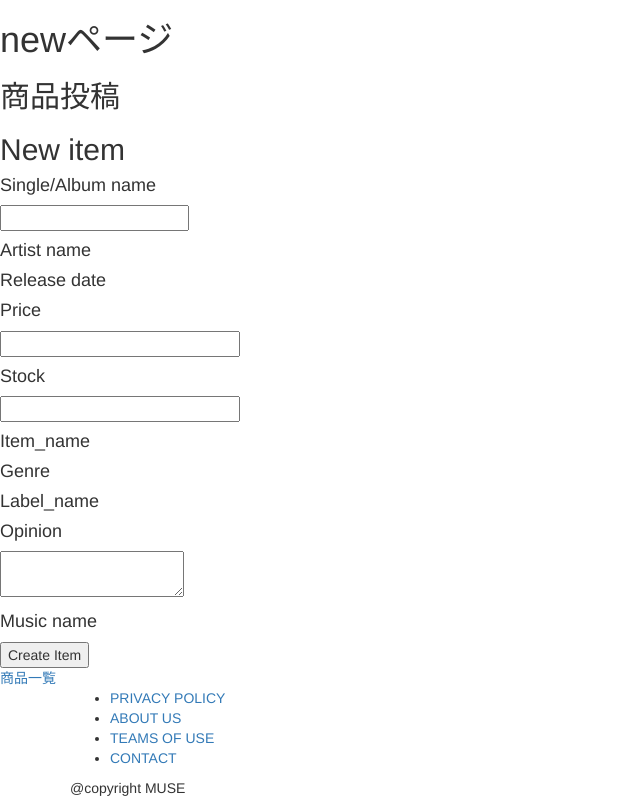
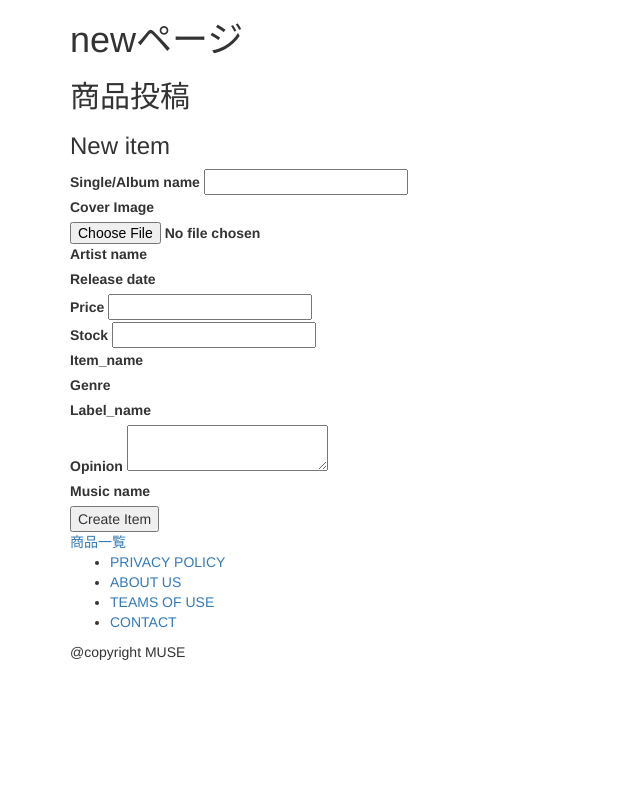
Before and after one commit to 1810-next-innovation/muse, a Rails app: page /items/new in a window 1280 px wide. Shown: the part 50-848 px from the top of the page, without its empty margins (0-640 px from the left). After the commit the page ends 710 px from the top, so only its background shows below. Run offline with Rails 7, Linux system fonts and the light colour scheme; the visitor is signed in with stand-in values (Sample User, id 1); style sheets or scripts are compiled from the project's sources; parts of the project's set-up code (start-up, migrations or seed data) failed here and were passed over; some libraries are stand-ins or nearby versions.

Commit message:
Modify views

```diff
--- a/app/controllers/cart_items_controller.rb
+++ b/app/controllers/cart_items_controller.rb
@@ -1,2 +1,5 @@
 class CartItemsController < ApplicationController
+
+	def create
+  end
 end
--- a/app/controllers/carts_controller.rb
+++ b/app/controllers/carts_controller.rb
@@ -1,4 +1,6 @@
 class CartsController < ApplicationController
+
   def show
+  	@user = User.find(current_user.id)
   end
 end
--- a/app/controllers/items_controller.rb
+++ b/app/controllers/items_controller.rb
@@ -1,4 +1,5 @@
 class ItemsController < ApplicationController
+
 	def top
 	end
 
@@ -27,8 +28,11 @@ class ItemsController < ApplicationController
 		@items = @items.page(params[:page])
 	end
 
+	def destroy
+	end
+
 private
 	def item_params
-  	params.require(:item).permit(:item_name, :price, :stock, :opinion)
+  	params.require(:item).permit(:item_name, :item_image_id, :price, :stock, :opinion )
   end
 end
--- a/app/models/item.rb
+++ b/app/models/item.rb
@@ -1,4 +1,6 @@
 class Item < ApplicationRecord
+	attachment :item_image
+
 	has_many :favorites,   dependent: :destroy
 	has_many :cart_items,  dependent: :destroy
 	has_many :cart, through: :cart_items
--- a/app/views/items/new.html.erb
+++ b/app/views/items/new.html.erb
@@ -1,33 +1,65 @@
+<div class="container">
+  <div class="row">
+    <div class="col-xs-12">
 			<h1>newページ</h1>
 			<h2>商品投稿</h2>
 			<%= form_for(@item) do |f| %>
+			<h3>New item</h3>
 
-	<h2 class="new-TopHead">New item</h2>
-	<h4 class="new-item-name">Single/Album name</h4>
+				<table>
+					<dt>
+						<label>Single/Album name</label>
 						<%= f.text_field :item_name %>
+					</dt>
 
-	<h4 class="new-head">Artist name</h4>
+					<dt>
+						<label>Cover Image</label>
+						<%= f.attachment_field :item_image %>
+					</dt>
 
-	<h4 class="new-head">Release date</h4>
+					<dt>
+						<label>Artist name</label>
+					</dt>
 
-	<h4 class="new-head">Price</h4>
-	<h4><%= f.text_field :price %></h4>
+					<dt>
+						<label>Release date</label>
+					</dt>
 
-	<h4 class="new-head">Stock</h4>
-	<h4><%= f.text_field :stock %></h4>
+					<dt>
+						<label>Price</label>
+						<%= f.text_field :price %>
+					</dt>
 
-	<h4 class="new-head">Item_name</h4>
+					<dt>
+						<label>Stock</label>
+						<%= f.text_field :stock %>
+					</dt>
 
-	<h4 class="new-head">Genre</h4>
+					<dt>
+						<label>Item_name</label>
+					</dt>
 
-	<h4 class="new-head">Label_name</h4>
+					<dt>
+						<label>Genre</label>
+					</dt>
 
-	<h4 class="new-head">Opinion</h4>
+					<dt>
+						<label>Label_name</label>
+					</dt>
+
+					<dt>
+						<label>Opinion</label>
 						<%= f.text_area :opinion %>
+					</dt>
 
-	<h4 class="new-head">Music name</h4>
-
+					<dt>
+						<label>Music name</label>
+					</dt>
+				</table>
 				<%= f.submit 'Create Item', class: "item_create" %>
 
 			<% end %>
 			<%= link_to '商品一覧', items_path %>
+    </div>
+  </div>
+</div>
--- a/app/views/items/show.html.erb
+++ b/app/views/items/show.html.erb
@@ -1,10 +1,12 @@
 <div class="container">
   <div class="row">
-    <div class="col-xs-9">
+    <div class="col-xs-8">
 	    <h1><%= @item.item_name %></h1>
 	  </div>
-	  <div class="col-xs-3">
+	  <div class="col-xs-4">
 	    <h1>カート</h1>
+	    <%= link_to "Edit", edit_item_path(@item) %>
+	    <%= link_to "Destroy", items_path(@item), method: :delete, class: "btn-sm btn-danger", "data-confirm" => "本当に消しますか?" %>
 	  </div>
   </div>
 </div>
--- a/app/views/layouts/application.html.erb
+++ b/app/views/layouts/application.html.erb
@@ -33,7 +33,7 @@
               </li>
 
               <li>
-              <%= link_to " カート", root_path %>
+              <%= link_to " カート", carts_show_path(current_user.id) %>
               </li>
 
               <li>
```
Also changed, not shown: app/views/carts/show.html.erb (+13 -2 lines), app/views/items/index.html.erb (+19 -4 lines), app/assets/images/no_image_small.jpg (added). Lines whose indentation alone changed are shown as unchanged.
